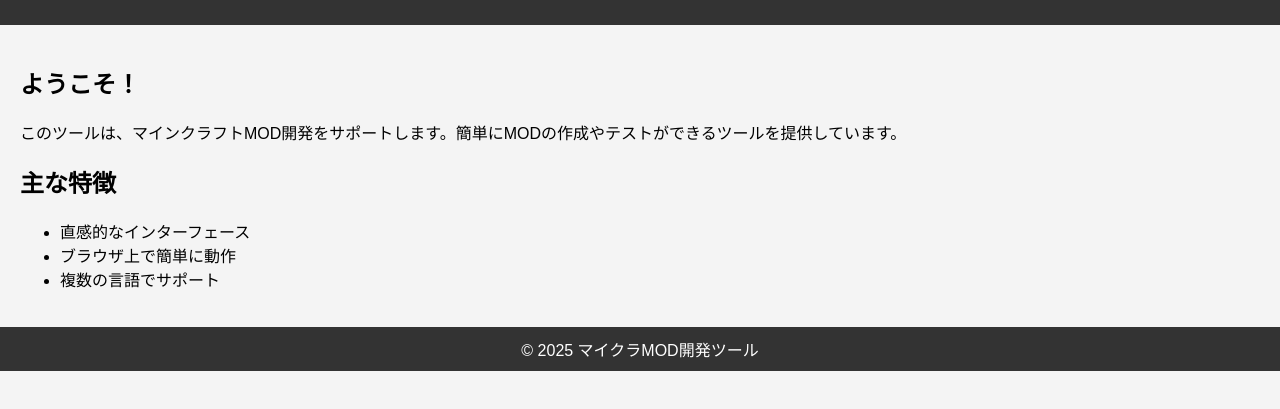
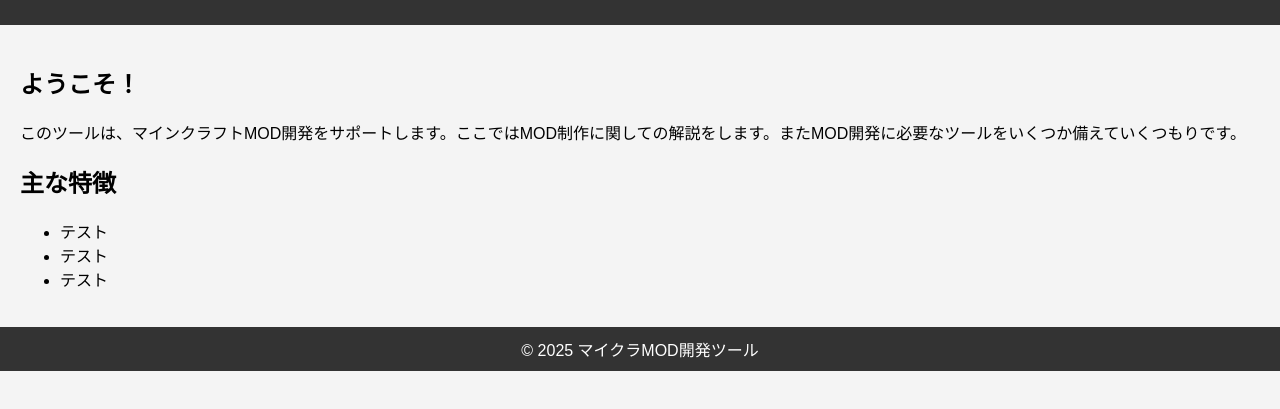
Before and after one commit to coreworldyoutube/YCMMOD, a plain HTML site: page index.html in a window 1280 px wide. Shown: the part 97-506 px from the top of the page. Drawn offline with Linux system fonts and the light colour scheme.

Commit message:
Update index.html

```diff
--- a/index.html
+++ b/index.html
@@ -22,14 +22,14 @@
   <main>
     <section class="intro">
       <h2>ようこそ！</h2>
-      <p>このツールは、マインクラフトMOD開発をサポートします。簡単にMODの作成やテストができるツールを提供しています。</p>
+      <p>このツールは、マインクラフトMOD開発をサポートします。ここではMOD制作に関しての解説をします。またMOD開発に必要なツールをいくつか備えていくつもりです。</p>
     </section>
     <section class="features">
       <h2>主な特徴</h2>
       <ul>
-        <li>直感的なインターフェース</li>
-        <li>ブラウザ上で簡単に動作</li>
-        <li>複数の言語でサポート</li>
+        <li>テスト</li>
+        <li>テスト</li>
+        <li>テスト</li>
       </ul>
     </section>
   </main>
```
